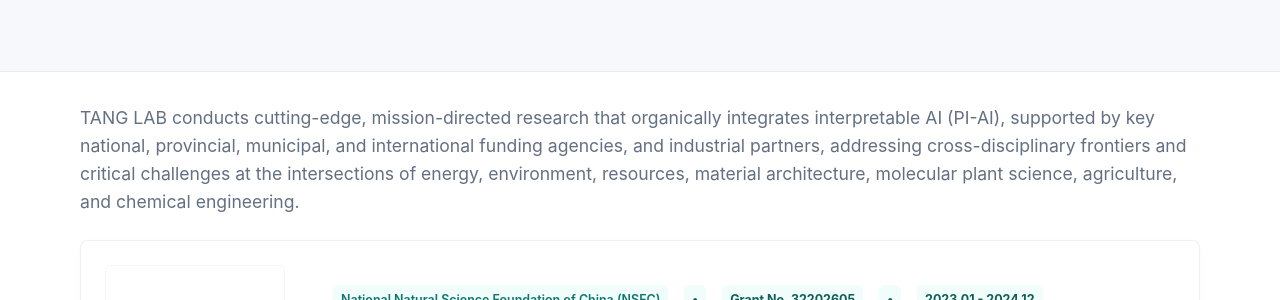
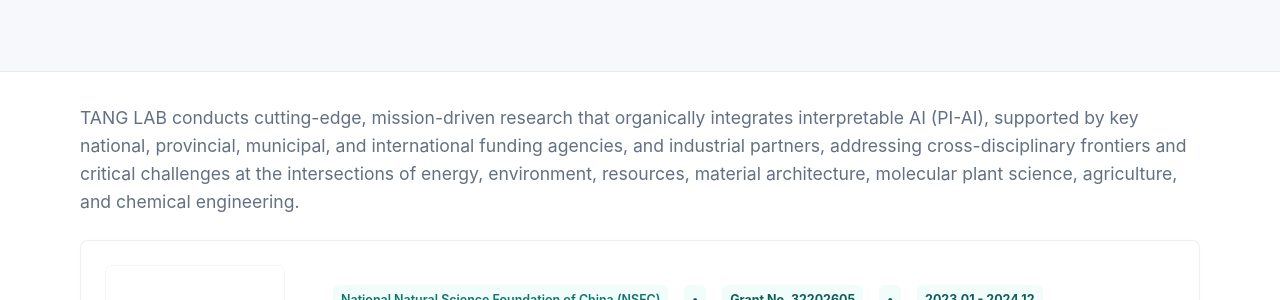
Before and after one commit to TANG-LAB-WHU/tanglab.github.io, a Jekyll site: the page built from pages/projects.html, in a window 1280 px wide and 1355 px high. Shown: the part 306-606 px from the top of the window. Built offline with Jekyll 4.4.1, drawn with Linux system fonts in a browser that asks for light colours.

Commit message:
Add projects page with dynamic rendering from site data

```diff
--- a/pages/projects.html
+++ b/pages/projects.html
@@ -4,7 +4,7 @@
 subtitle: Sponsored research projects and funding grants.
 permalink: /projects/
 ---
-<p class="lead-narrow">TANG LAB conducts cutting-edge, mission-directed research that organically integrates interpretable AI (PI-AI), supported by key national, provincial, municipal, and international funding agencies, and industrial partners, addressing cross-disciplinary frontiers and critical challenges at the intersections of energy, environment, resources, material architecture, molecular plant science, agriculture, and chemical engineering.</p>
+<p class="lead-narrow">TANG LAB conducts cutting-edge, mission-driven research that organically integrates interpretable AI (PI-AI), supported by key national, provincial, municipal, and international funding agencies, and industrial partners, addressing cross-disciplinary frontiers and critical challenges at the intersections of energy, environment, resources, material architecture, molecular plant science, agriculture, and chemical engineering.</p>
 
 <div class="project-grid" style="display: flex; flex-direction: column; gap: 28px;">
   {% for project in site.data.projects %}
```
